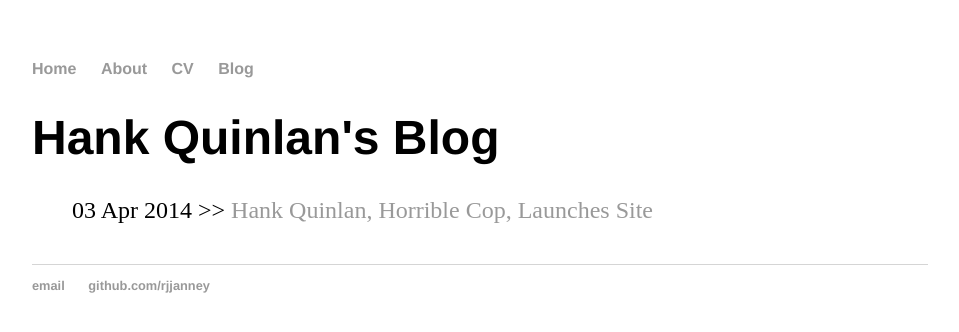
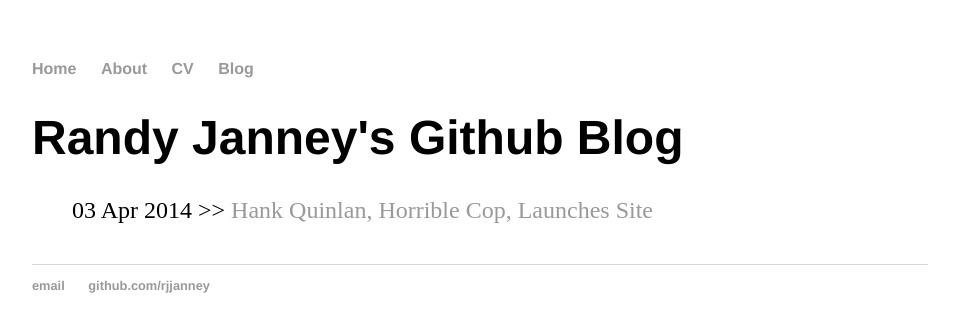
Before and after one commit to rjjanney/rjjanney.github.io, a Jekyll site: the page built from blog/index.html, in a window 1280 px wide. Shown: the top 332 px of the page, without its empty margins (160-1119 px from the left). Built offline with Jekyll 4.4.1, drawn with Linux system fonts in a browser that asks for light colours.

Commit message:
Update index.html
Changed name.

```diff
--- a/blog/index.html
+++ b/blog/index.html
@@ -1,6 +1,6 @@
 ---
 layout: default
-title: Hank Quinlan's Blog
+title: Randy Janney's Github Blog
 ---
 
     <h1>{{ page.title }}</h1>
```
